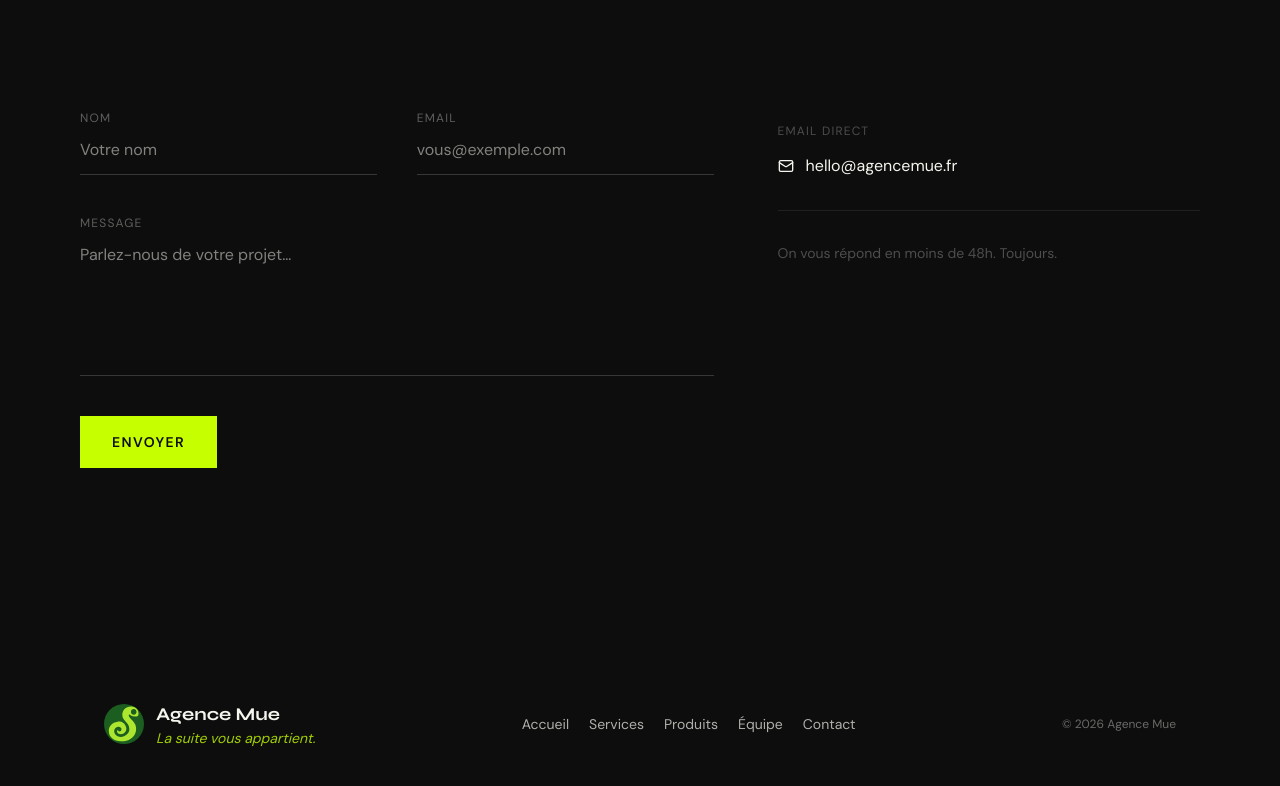
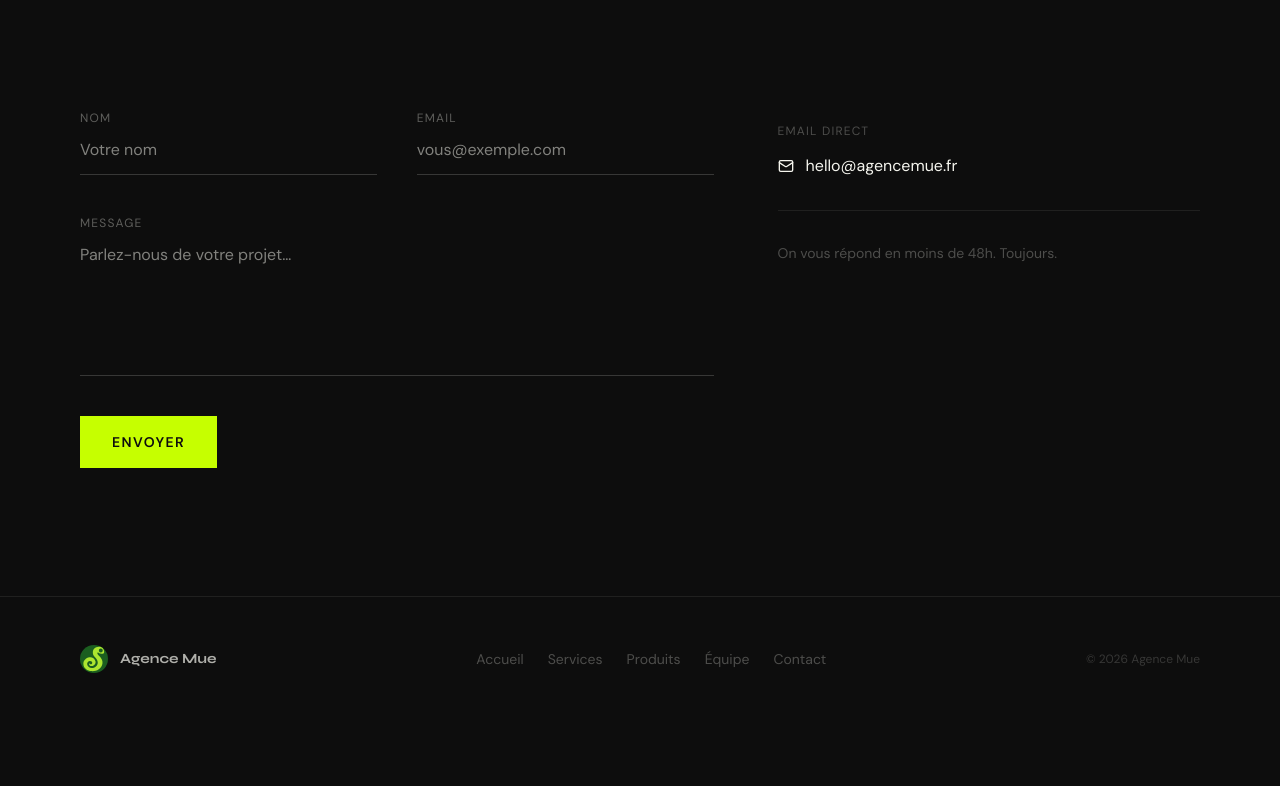
Before and after one commit to Mue-Agency/agence-vitrine, a Next.js app: page / in a window 1280 px wide. Shown: the part 5638-6424 px from the top of the page. After the commit the page ends 6359 px from the top, so only its background shows below. Built offline with nearby package versions, Linux system fonts and the light colour scheme.

Commit message:
design: Footer Exuvie minimaliste, suppression Blobs.tsx

```diff
--- a/components/Blobs.tsx
+++ /dev/null
@@ -1,28 +0,0 @@
-export default function Blobs() {
-  return (
-    <div className="pointer-events-none absolute inset-0 overflow-hidden -z-10">
-      <div
-        className="absolute -top-32 -left-32 h-[520px] w-[520px] rounded-full animate-blob"
-        style={{
-          background: "radial-gradient(circle, rgba(198,255,0,0.35), transparent 70%)",
-          filter: "blur(80px)",
-        }}
-      />
-      <div
-        className="absolute top-1/3 -right-40 h-[600px] w-[600px] rounded-full animate-blob-slow"
-        style={{
-          background: "radial-gradient(circle, rgba(27,94,32,0.7), transparent 70%)",
-          filter: "blur(90px)",
-        }}
-      />
-      <div
-        className="absolute bottom-0 left-1/3 h-[400px] w-[400px] rounded-full animate-blob"
-        style={{
-          background: "radial-gradient(circle, rgba(198,255,0,0.18), transparent 70%)",
-          filter: "blur(70px)",
-          animationDelay: "-8s",
-        }}
-      />
-    </div>
-  );
-}
--- a/components/Footer.tsx
+++ b/components/Footer.tsx
@@ -10,24 +10,33 @@ const links = [
 
 export default function Footer() {
   return (
-    <footer className="relative px-6 pb-10 pt-16">
-      <div className="max-w-6xl mx-auto glass rounded-3xl p-8 md:p-10 flex flex-col md:flex-row md:items-center md:justify-between gap-6">
+    <footer
+      className="section-black px-6 md:px-20 py-12 flex flex-col md:flex-row md:items-center md:justify-between gap-6"
+      style={{ borderTop: "1px solid rgba(245,245,238,0.08)" }}
+    >
       <div className="flex items-center gap-3">
-          <Image src="/logo.svg" alt="Mue" width={40} height={40} />
-          <div>
-            <div className="font-display font-bold text-lg">Agence Mue</div>
-            <div className="text-sm text-mue-lime/80 italic">La suite vous appartient.</div>
+        <Image src="/logo.svg" alt="Mue" width={28} height={28} />
+        <span
+          className="font-display font-bold text-sm"
+          style={{ color: "rgba(245,245,238,0.7)" }}
+        >
+          Agence Mue
+        </span>
       </div>
-        </div>
-        <nav className="flex flex-wrap gap-x-5 gap-y-2 text-sm text-foreground/70">
+      <nav className="flex flex-wrap gap-x-6 gap-y-2 text-sm" style={{ color: "rgba(245,245,238,0.28)" }}>
         {links.map((l) => (
-            <a key={l.href} href={l.href} className="hover:text-mue-lime transition-colors">
+          <a
+            key={l.href}
+            href={l.href}
+            className="transition-colors hover:text-mue-lime"
+          >
             {l.label}
           </a>
         ))}
       </nav>
-        <div className="text-xs text-foreground/40">© 2026 Agence Mue</div>
-      </div>
+      <p className="text-xs" style={{ color: "rgba(245,245,238,0.18)" }}>
+        © 2026 Agence Mue
+      </p>
     </footer>
   );
 }
```
Lines whose indentation alone changed are shown as unchanged.
